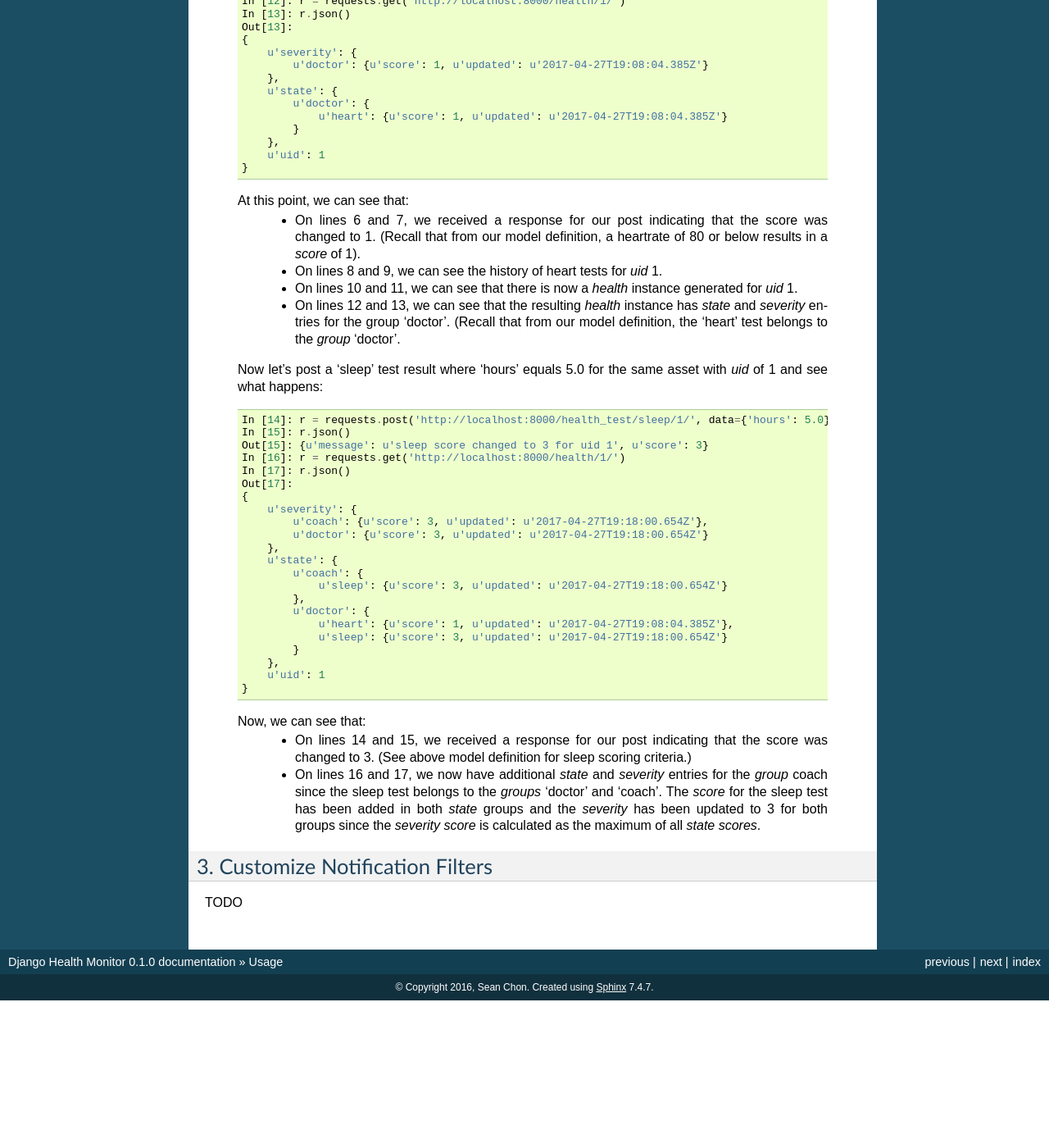
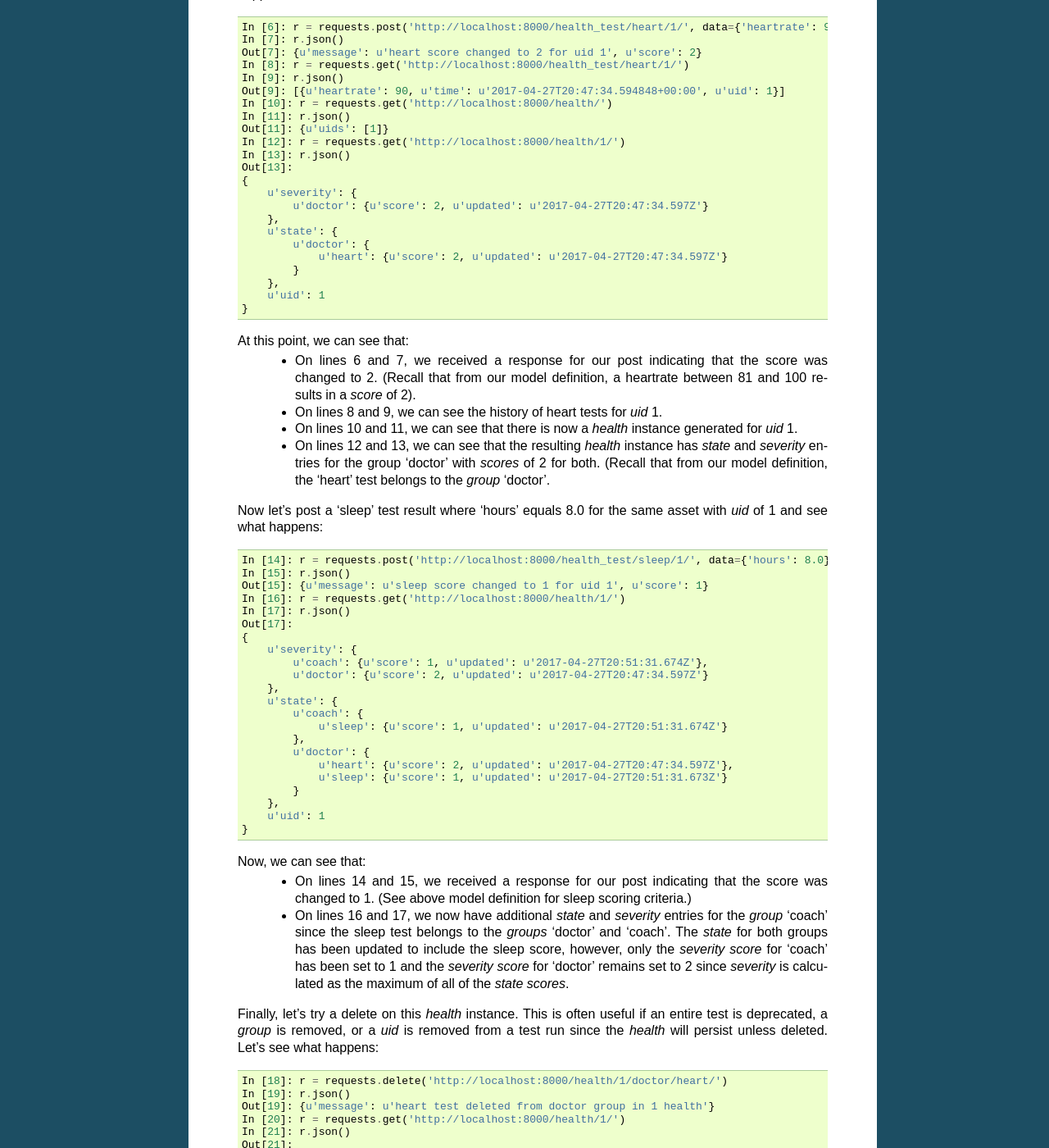
Before and after one commit to gracenote/django-health-monitor, a Sphinx documentation site: the page built from docs/usage.rst, in a window 1280 px wide and 1400 px high, scrolled down 4890 px. Shown: the whole window at 82% size. Built offline with Sphinx 7.4.7, drawn with Linux system fonts in a browser that asks for light colours; before the commit the page ends 6110 px from its top, so only the background shows below that; some of the changed text lies outside the part shown.

Commit message:
Update docs.

```diff
--- a/docs/usage.rst
+++ b/docs/usage.rst
@@ -175,12 +175,24 @@
 
         from django.utils.decorators import method_decorator
         from django.views.decorators.csrf import csrf_exempt
+        from health_monitor.views import HealthTestView, HealthView
+
+        from .models import BodyHealth
+
+
+        class BodyHealthView(HealthView):
+            health_model = BodyHealth
+
+            @method_decorator(csrf_exempt)
+            def dispatch(self, request, *args, **kwargs):
+                return super(BodyHealthView, self).dispatch(request, *args, **kwargs)
 
 
         class BodyHealthTestView(HealthTestView):
             @method_decorator(csrf_exempt)
             def dispatch(self, request, *args, **kwargs):
                 return super(BodyHealthTestView, self).dispatch(request, *args, **kwargs)
+
 
 Map URLs to Views
 -----------------
@@ -221,14 +233,14 @@
         In [5]: r.json()
         Out[5]: {u'tests': [u'heart', u'sleep']}
 
-    Let's post a 'heart' test result where 'heartrate' equals 60 for an asset with a `uid` of 1 and see what happens::
+    Let's post a 'heart' test result where 'heartrate' equals 90 for an asset with a `uid` of 1 and see what happens::
 
-        In [6]: r = requests.post('http://localhost:8000/health_test/heart/1/', data={'heartrate': 60})
+        In [6]: r = requests.post('http://localhost:8000/health_test/heart/1/', data={'heartrate': 90})
         In [7]: r.json()
-        Out[7]: {u'message': u'heart score changed to 1 for uid 1', u'score': 1}
+        Out[7]: {u'message': u'heart score changed to 2 for uid 1', u'score': 2}
         In [8]: r = requests.get('http://localhost:8000/health_test/heart/1/')
         In [9]: r.json()
-        Out[9]: [{u'heartrate': 60, u'time': u'2017-04-27T19:08:04.381651+00:00', u'uid': 1}]
+        Out[9]: [{u'heartrate': 90, u'time': u'2017-04-27T20:47:34.594848+00:00', u'uid': 1}]
         In [10]: r = requests.get('http://localhost:8000/health/')
         In [11]: r.json()
         Out[11]: {u'uids': [1]}
@@ -237,50 +249,74 @@
         Out[13]:
         {
             u'severity': {
-                u'doctor': {u'score': 1, u'updated': u'2017-04-27T19:08:04.385Z'}
+                u'doctor': {u'score': 2, u'updated': u'2017-04-27T20:47:34.597Z'}
             },
             u'state': {
                 u'doctor': {
-                    u'heart': {u'score': 1, u'updated': u'2017-04-27T19:08:04.385Z'}
+                    u'heart': {u'score': 2, u'updated': u'2017-04-27T20:47:34.597Z'}
                 }
             },
             u'uid': 1
         }
 
     At this point, we can see that:
-        - On lines 6 and 7, we received a response for our post indicating that the score was changed to 1. (Recall that from our model definition, a heartrate of 80 or below results in a `score` of 1).
+        - On lines 6 and 7, we received a response for our post indicating that the score was changed to 2. (Recall that from our model definition, a heartrate between 81 and 100 results in a `score` of 2).
         - On lines 8 and 9, we can see the history of heart tests for `uid` 1.
         - On lines 10 and 11, we can see that there is now a `health` instance generated for `uid` 1.
-        - On lines 12 and 13, we can see that the resulting `health` instance has `state` and `severity` entries for the group 'doctor'. (Recall that from our model definition, the 'heart' test belongs to the `group` 'doctor'.
+        - On lines 12 and 13, we can see that the resulting `health` instance has `state` and `severity` entries for the group 'doctor' with `scores` of 2 for both. (Recall that from our model definition, the 'heart' test belongs to the `group` 'doctor'.
 
-    Now let's post a 'sleep' test result where 'hours' equals 5.0 for the same asset with `uid` of 1 and see what happens::
+    Now let's post a 'sleep' test result where 'hours' equals 8.0 for the same asset with `uid` of 1 and see what happens::
 
-        In [14]: r = requests.post('http://localhost:8000/health_test/sleep/1/', data={'hours': 5.0})
+        In [14]: r = requests.post('http://localhost:8000/health_test/sleep/1/', data={'hours': 8.0})
         In [15]: r.json()
-        Out[15]: {u'message': u'sleep score changed to 3 for uid 1', u'score': 3}
+        Out[15]: {u'message': u'sleep score changed to 1 for uid 1', u'score': 1}
         In [16]: r = requests.get('http://localhost:8000/health/1/')
         In [17]: r.json()
         Out[17]:
         {
             u'severity': {
-                u'coach': {u'score': 3, u'updated': u'2017-04-27T19:18:00.654Z'},
-                u'doctor': {u'score': 3, u'updated': u'2017-04-27T19:18:00.654Z'}
+                u'coach': {u'score': 1, u'updated': u'2017-04-27T20:51:31.674Z'},
+                u'doctor': {u'score': 2, u'updated': u'2017-04-27T20:47:34.597Z'}
             },
             u'state': {
                 u'coach': {
-                    u'sleep': {u'score': 3, u'updated': u'2017-04-27T19:18:00.654Z'}
+                    u'sleep': {u'score': 1, u'updated': u'2017-04-27T20:51:31.674Z'}
                 },
                 u'doctor': {
-                    u'heart': {u'score': 1, u'updated': u'2017-04-27T19:08:04.385Z'},
-                    u'sleep': {u'score': 3, u'updated': u'2017-04-27T19:18:00.654Z'}
+                    u'heart': {u'score': 2, u'updated': u'2017-04-27T20:47:34.597Z'},
+                    u'sleep': {u'score': 1, u'updated': u'2017-04-27T20:51:31.673Z'}
                 }
             },
             u'uid': 1
         }
 
     Now, we can see that:
-        - On lines 14 and 15, we received a response for our post indicating that the score was changed to 3. (See above model definition for sleep scoring criteria.)
-        - On lines 16 and 17, we now have additional `state` and `severity` entries for the `group` coach since the sleep test belongs to the `groups` 'doctor' and 'coach'. The `score` for the sleep test has been added in both `state` groups and the `severity` has been updated to 3 for both groups since the `severity score` is calculated as the maximum of all `state scores`.
+        - On lines 14 and 15, we received a response for our post indicating that the score was changed to 1. (See above model definition for sleep scoring criteria.)
+        - On lines 16 and 17, we now have additional `state` and `severity` entries for the `group` 'coach' since the sleep test belongs to the `groups` 'doctor' and 'coach'. The `state` for both groups has been updated to include the sleep score, however, only the `severity score` for 'coach' has been set to 1 and the `severity score` for 'doctor' remains set to 2 since `severity` is calculated as the maximum of all of the `state scores`.
+
+    Finally, let's try a delete on this `health` instance. This is often useful if an entire test is deprecated, a `group` is removed, or a `uid` is removed from a test run since the `health` will persist unless deleted. Let's see what happens::
+
+        In [18]: r = requests.delete('http://localhost:8000/health/1/doctor/heart/')
+        In [19]: r.json()
+        Out[19]: {u'message': u'heart test deleted from doctor group in 1 health'}
+        In [20]: r = requests.get('http://localhost:8000/health/1/')
+        In [21]: r.json()
+        Out[21]:
+        {
+            u'severity': {
+                u'coach': {u'score': 1, u'updated': u'2017-04-27T20:55:06.311Z'},
+                u'doctor': {u'score': 1, u'updated': u'2017-04-27T21:24:44.047Z'}
+            },
+            u'state': {
+                u'coach': {
+                    u'sleep': {u'score': 1, u'updated': u'2017-04-27T20:55:06.311Z'}
+                },
+                u'doctor': {
+                    u'sleep': {u'score': 1, u'updated': u'2017-04-27T20:55:06.311Z'}
+                }
+            },
+            u'uid': 1
+        }
 
 *********************************
 3. Customize Notification Filters
```
